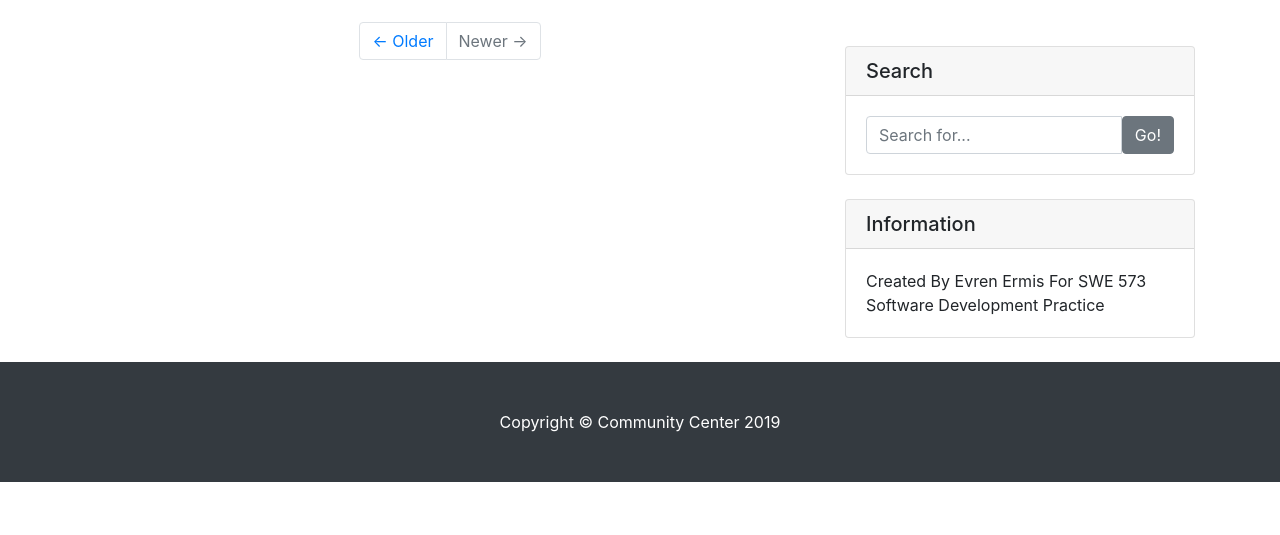
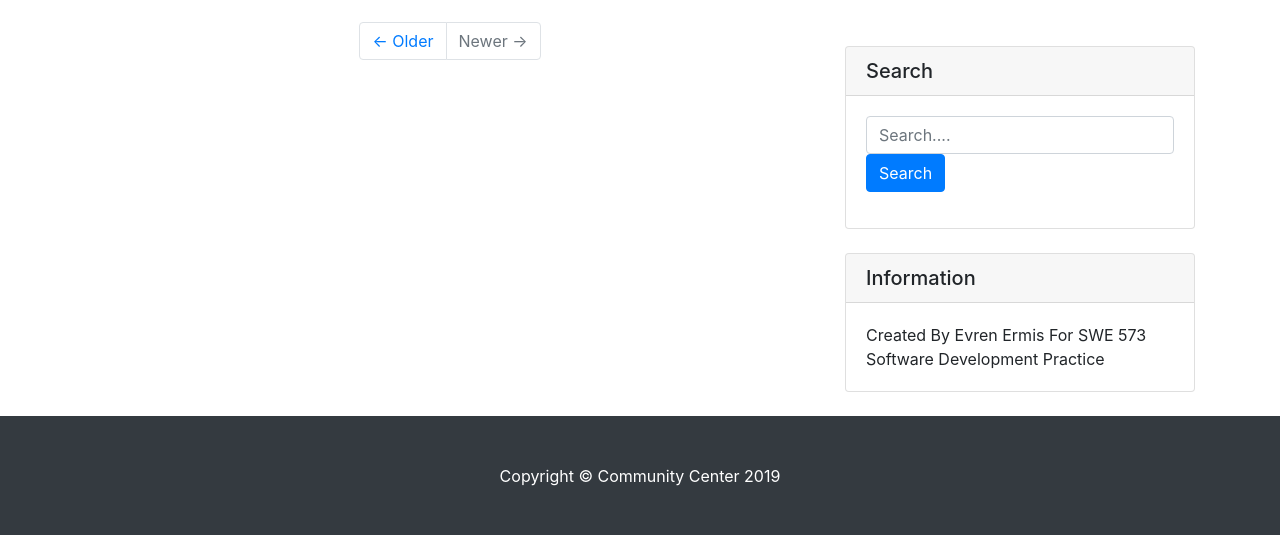
Before and after one commit to eermis1/SWE573, a Django app: page / in a window 1280 px wide. Shown: the part 56-591 px from the top of the page. Run offline with Django 3.2, Linux system fonts and the light colour scheme; data that the repository does not hold is empty; some libraries are stand-ins or nearby versions.

Commit message:
Initial Commit For Search #48

```diff
--- a/communityc/community/templates/index.html
+++ b/communityc/community/templates/index.html
@@ -94,12 +94,11 @@
         <div class="card my-4">
           <h5 class="card-header">Search</h5>
           <div class="card-body">
-            <div class="input-group">
-              <input type="text" class="form-control" placeholder="Search for...">
-              <span class="input-group-btn">
-                <button class="btn btn-secondary" type="button">Go!</button>
-              </span>
-            </div>
+            <form class="form-group" role="Search" method = "get" action="{% url "community:homepage" %}">
+              <input type="text" class="form-control" name="q" value="{{ request.GET.q }}" placeholder="Search...." >
+              {% comment %} <small id="emailHelp" class="form-text text-muted">We'll never share your email with anyone else.</small> {% endcomment %}
+              <button type="submit" class="btn btn-primary">Search</button>
+          </form>
           </div>
         </div>
 
--- a/communityc/community/views.py
+++ b/communityc/community/views.py
@@ -103,6 +103,18 @@ def AddSemanticTag(request):
 
     return render(request, "wikidata.html",{"tag":tag})
 
+def Search(request):
+    communities = Community.objects.all()
+    post_types = Post.objects.all()
+    query = request.GET.get("q") #Get Item To Be Search From Search Box Which Is Location On Index HTML
+    if query:
+        #Filter Community Name or Community Title Be Like Query Which Is Q
+        communities = communities.filter(Q(community_name__icontains=query) | Q(community_tag__icontains=query)).distinct()
+        return render(request,"index.html", {"communities":communities})
+    else:
+        return render(request,"index.html", {"communities":communities})
+
+
 #-------------------------------------User Registration / Loging / Logout Processes--------------------------------------
 
 def UserRegistration(request):
```
